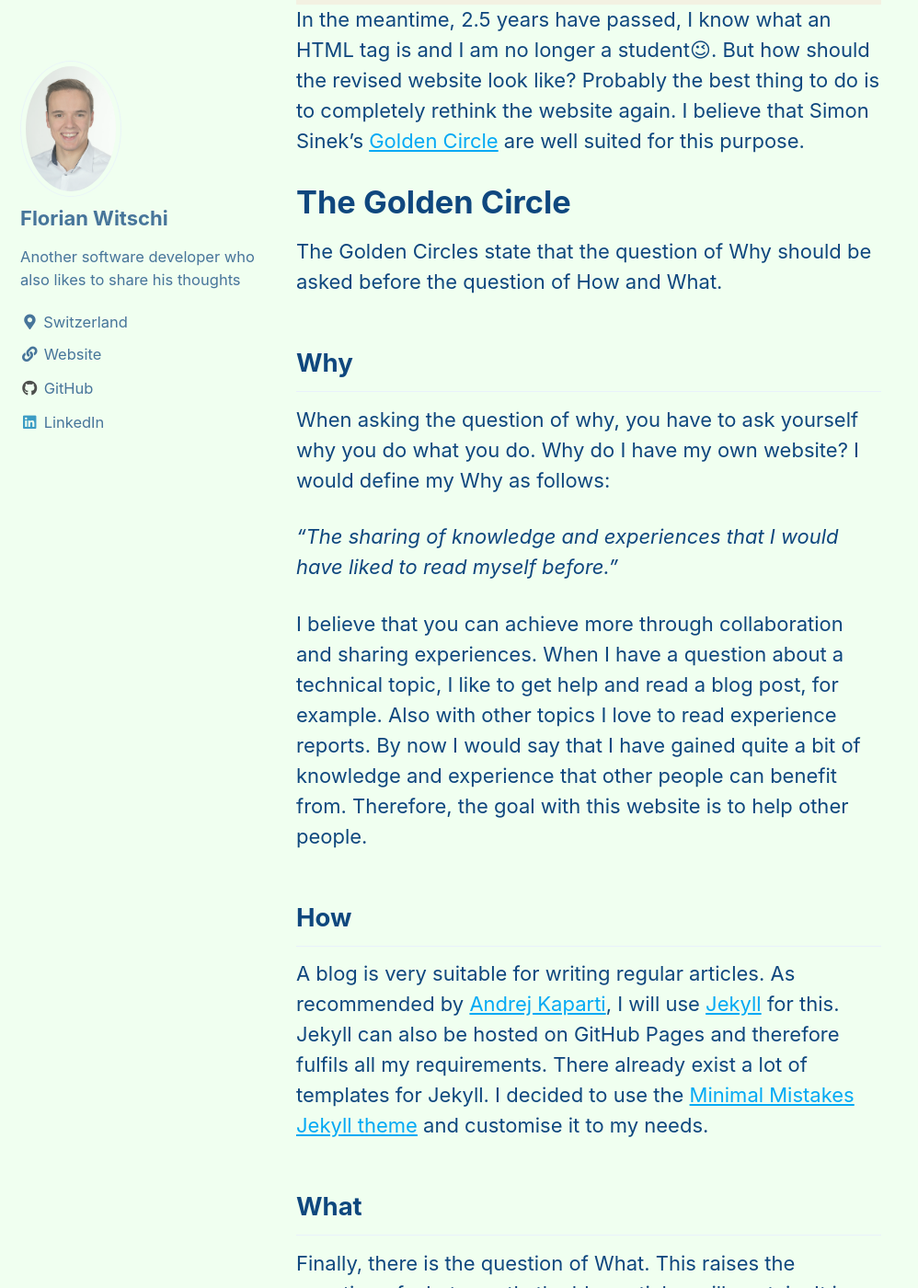
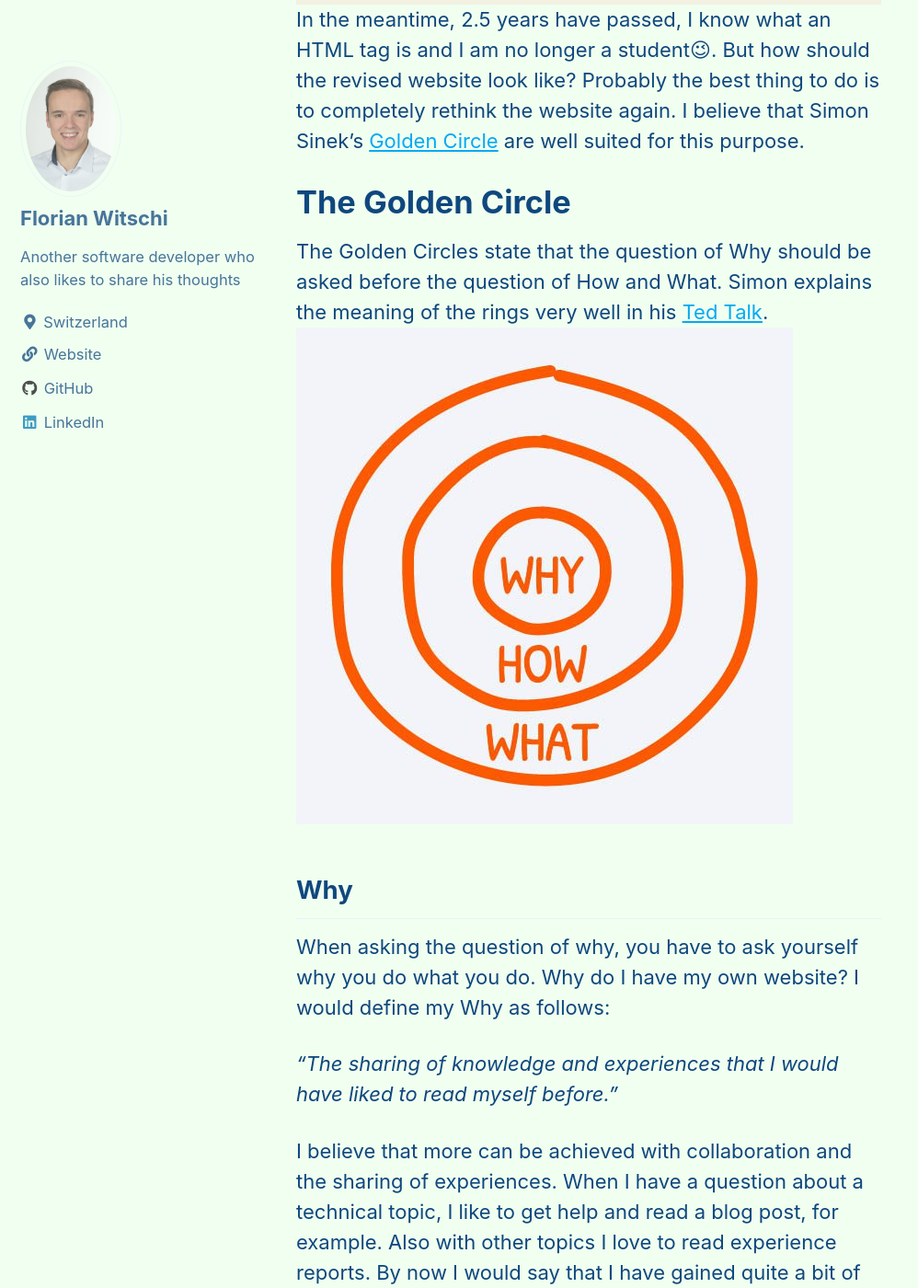
Before and after one commit to witschiflo/witschiflo.github.io, a Jekyll site: the page built from _posts/2023-07-10-my-first-post.md, in a window 1280 px wide and 1400 px high, scrolled down 1074 px. Shown: the whole window at 92% size, without its empty margins (0-998 px from the left). Built offline with Jekyll 4.4.1, drawn with Linux system fonts in a browser that asks for light colours; cached includes are drawn as plain includes; some of the changed text lies outside the part shown.

Commit message:
Add picture of golden circle to blog

```diff
--- a/_posts/2023-07-10-my-first-post.md
+++ b/_posts/2023-07-10-my-first-post.md
@@ -5,22 +5,23 @@ categories:
 tags:
   - Website
   - Personal
-last_modified_at: 2023-07-14T11:59:26-04:00
+last_modified_at: 2023-07-16T11:59:26-04:00
 ---
 
-It all started during the semester break after studying computer science for half a year. Imagine how cool it would be to have my own website. With this thought in mind, I went ahead and bought the domain florianwitschi.ch. The hosting was set up via GitHub pages and I created the HTML, CSS and Javascript files. But what to do next? I didn't even know what an HTML tag was and had never learned anything about web development. Therefore, tutorials had to come to my aid and I built the page together. The end result can be seen:
+It all started during the semester break after studying computer science for half a year. I asked myself how cool it would be to have my own website. With this thought in mind, I went ahead and bought the domain florianwitschi.ch. The hosting was set up via GitHub pages and I created the HTML, CSS and Javascript files. But what to do next? I didn't even know what an HTML tag was and had never learned anything about web development. Therefore, tutorials had to come to my aid and I built the page together. The end result can be seen:
 ![Screenshot of my old website](/assets/images/2023/01_first_article/old_website.png)
 In the meantime, 2.5 years have passed, I know what an HTML tag is and I am no longer a student&#x1F609;. But how should the revised website look like? Probably the best thing to do is to completely rethink the website again. I believe that Simon Sinek's [Golden Circle](https://simonsinek.com/golden-circle/) are well suited for this purpose.
 
 # The Golden Circle
-The Golden Circles state that the question of Why should be asked before the question of How and What.
+The Golden Circles state that the question of Why should be asked before the question of How and What. Simon explains the meaning of the rings very well in his [Ted Talk](https://www.ted.com/talks/simon_sinek_how_great_leaders_inspire_action).
+![Golden Circle](/assets/images/2023/01_first_article/golen_circle.jpg)
 
 ## Why
 When asking the question of why, you have to ask yourself why you do what you do. Why do I have my own website? I would define my Why as follows:
 
 *"The sharing of knowledge and experiences that I would have liked to read myself before."*
 
-I believe that you can achieve more through collaboration and sharing experiences. When I have a question about a technical topic, I like to get help and read a blog post, for example. Also with other topics I love to read experience reports. By now I would say that I have gained quite a bit of knowledge and experience that other people can benefit from. Therefore, the goal with this website is to help other people.
+I believe that more can be achieved with collaboration and the sharing of experiences. When I have a question about a technical topic, I like to get help and read a blog post, for example. Also with other topics I love to read experience reports. By now I would say that I have gained quite a bit of knowledge and experience that other people can benefit from. Therefore, the goal with this website is to help other people.
 
 ## How
 
```
Also changed, not shown: assets/images/2023/01_first_article/golen_circle.jpg (added).
